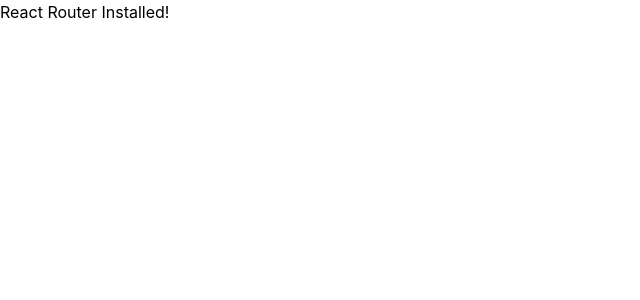
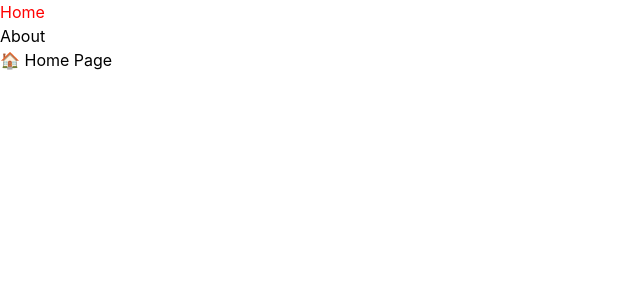
Before and after one commit to parmita16/reactparmita, a React (Vite) app: page / in a window 1280 px wide. Shown: the top 300 px of the page, without its empty margins (0-640 px from the left). Built offline with nearby package versions, Linux system fonts and the light colour scheme.

Commit message:
nav link

```diff
--- a/src/App.jsx
+++ b/src/App.jsx
@@ -1,8 +1,14 @@
-import { BrowserRouter } from "react-router-dom";
+import { BrowserRouter, Routes, Route } from "react-router-dom";
+import Home from "./pages/Home";
+import About from "./pages/About";
+import Contact from "./pages/Contact";
 function App() {
   return (
     <BrowserRouter>
-      <h1>React Router Installed!</h1>
+      <Routes>
+        <Route path="/" element={<Home />} />
+        <Route path="/about" element={<About />} />
+      </Routes>
     </BrowserRouter>
   );
 }
--- /dev/null
+++ b/src/pages/About.jsx
@@ -0,0 +1,26 @@
+import { NavLink } from "react-router-dom";
+function About() {
+  return (
+    <>
+      <NavLink
+        to="/"
+        style={({ isActive }) => ({
+          color: isActive ? "red" : "black",
+        })}
+      >
+        Home
+      </NavLink>
+      <br />
+      <NavLink
+        to="/about"
+        style={({ isActive }) => ({
+          color: isActive ? "red" : "black",
+        })}
+      >
+        About
+      </NavLink>
+      <h1>📖 About Page</h1>
+    </>
+  );
+}
+export default About;
--- /dev/null
+++ b/src/pages/Contact.jsx
@@ -0,0 +1,4 @@
+function Contact() {
+  return <h1>Contact Page</h1>;
+}
+export default Contact;
--- /dev/null
+++ b/src/pages/Home.jsx
@@ -0,0 +1,26 @@
+import { NavLink } from "react-router-dom";
+function Home() {
+  return (
+    <>
+      <NavLink
+        to="/"
+        style={({ isActive }) => ({
+          color: isActive ? "red" : "black",
+        })}
+      >
+        Home
+      </NavLink>
+      <br />
+      <NavLink
+        to="/about"
+        style={({ isActive }) => ({
+          color: isActive ? "red" : "black",
+        })}
+      >
+        About
+      </NavLink>
+      <h1>🏠 Home Page</h1>
+    </>
+  );
+}
+export default Home;
```
